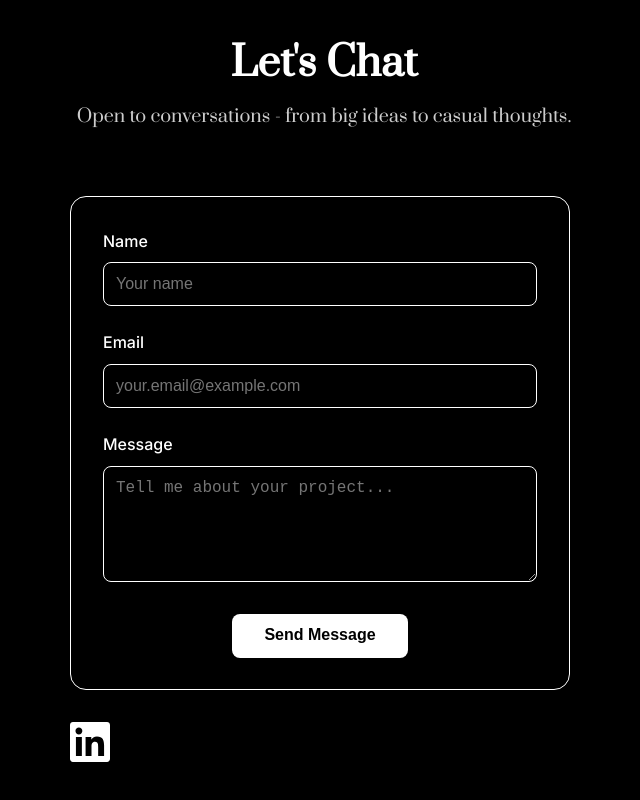
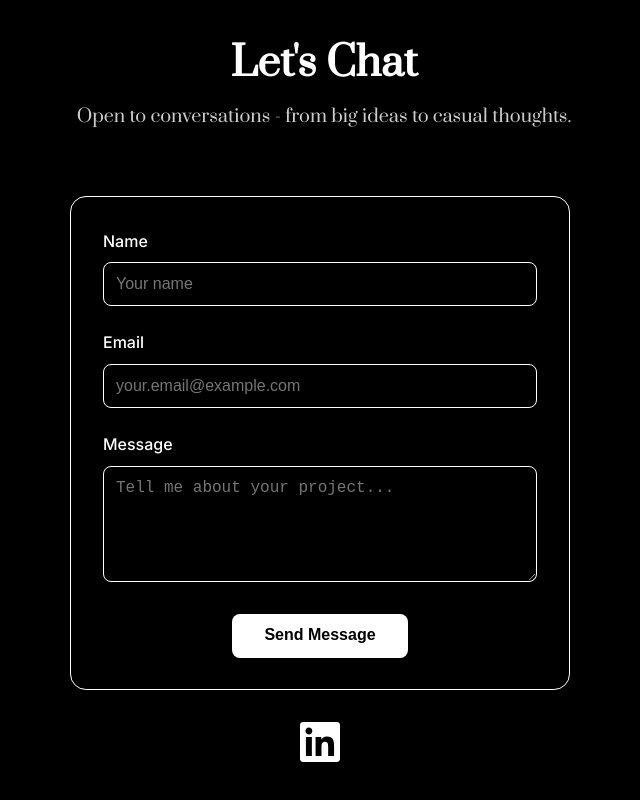
Before and after one commit to stephmartinezhamilton/first-sight, a React (Create React App) app: page /case-studies in a window 1280 px wide. Shown: the part 2273-3073 px from the top of the page, without its empty margins (316-956 px from the left). Built offline with nearby package versions, Linux system fonts and the light colour scheme.

Commit message:
Update form positioning and styling in Case Studies page

```diff
--- a/src/pages/CaseStudies.css
+++ b/src/pages/CaseStudies.css
@@ -195,6 +195,7 @@
   margin-bottom: 1rem;
   display: flex;
   justify-content: center;
+  margin-left: 230px;
 }
 
 .linkedin-link {
--- a/src/pages/CaseStudies.tsx
+++ b/src/pages/CaseStudies.tsx
@@ -156,7 +156,7 @@ const CaseStudies: React.FC = () => {
             </form>
 
             <div className="linkedin-section">
-              <a href="https://linkedin.com/in/your-profile" target="_blank" rel="noopener noreferrer" className="linkedin-link">
+              <a href="https://linkedin.com/in/stephenmartinezhamilton" target="_blank" rel="noopener noreferrer" className="linkedin-link">
                 <svg className="linkedin-icon" viewBox="0 0 24 24" fill="currentColor">
                   <path d="M20.447 20.452h-3.554v-5.569c0-1.328-.027-3.037-1.852-3.037-1.853 0-2.136 1.445-2.136 2.939v5.667H9.351V9h3.414v1.561h.046c.477-.9 1.637-1.85 3.37-1.85 3.601 0 4.267 2.37 4.267 5.455v6.286zM5.337 7.433c-1.144 0-2.063-.926-2.063-2.065 0-1.138.92-2.063 2.063-2.063 1.14 0 2.064.925 2.064 2.063 0 1.139-.925 2.065-2.064 2.065zm1.782 13.019H3.555V9h3.564v11.452zM22.225 0H1.771C.792 0 0 .774 0 1.729v20.542C0 23.227.792 24 1.771 24h20.451C23.2 24 24 23.227 24 22.271V1.729C24 .774 23.2 0 22.222 0h.003z"/>
                 </svg>
```
